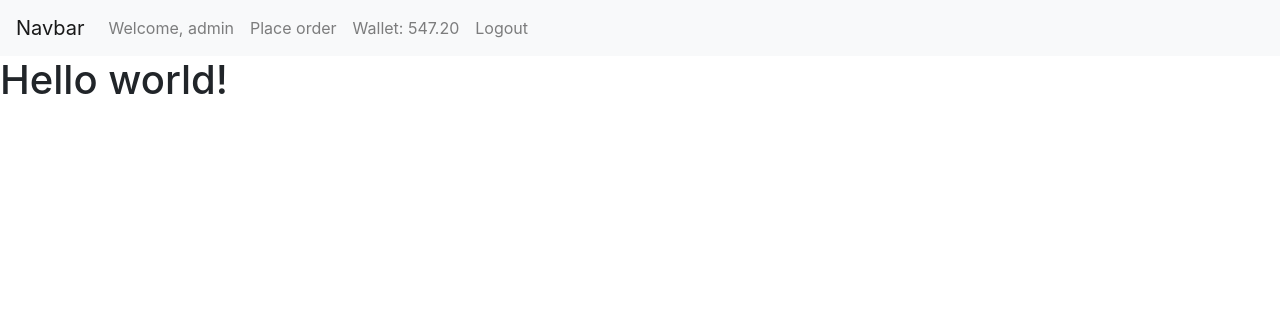
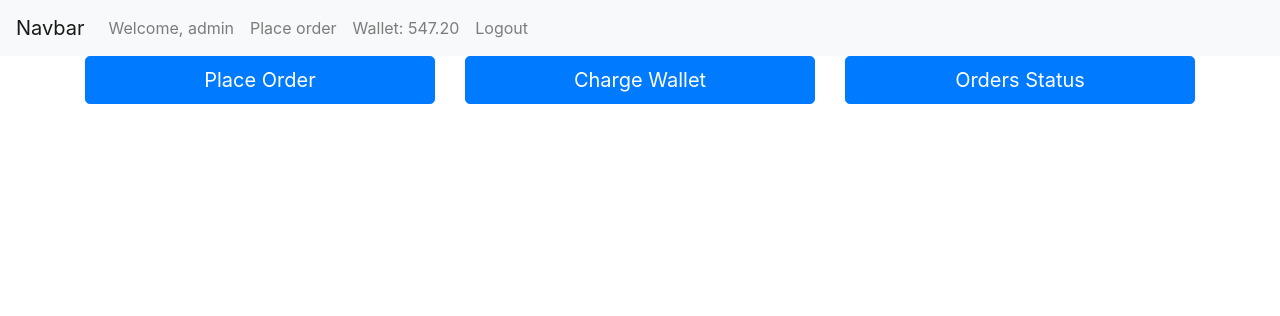
Before and after one commit to demono10000/Projekt-sklep, a Django app: page / in a window 1280 px wide. Shown: the top 316 px of the page. Run offline with Django 4.2, Linux system fonts and the light colour scheme; a user stored in the database is signed in; data comes from the database, SQL or seed files in the repository; both versions use the stored data as it was after the commit; some libraries are stand-ins or nearby versions.

Commit message:
Added site with user orders and order details

```diff
--- a/main/templates/main/home.html
+++ b/main/templates/main/home.html
@@ -1,7 +1,19 @@
 {% extends 'main/header.html' %}
 
   {% block content %}
-  <!--CTA-->
-  <h1>Hello world!</h1>
-
+  {% if user.is_authenticated %}
+    <div class="container">
+        <div class="row">
+            <div class="col-md-4">
+                <a href="/order" class="btn btn-primary btn-lg btn-block">Place Order</a>
+            </div>
+            <div class="col-md-4">
+                <a href="/wallet" class="btn btn-primary btn-lg btn-block">Charge Wallet</a>
+            </div>
+            <div class="col-md-4">
+                <a href="/orders" class="btn btn-primary btn-lg btn-block">Orders Status</a>
+            </div>
+        </div>
+    </div>
+  {% endif %}
   {% endblock %}
--- a/main/urls.py
+++ b/main/urls.py
@@ -12,4 +12,6 @@ urlpatterns = [
     path('order/', views.order_request, name='order'),
     path('confirm/', views.order_confirm, name='confirm'),
     path('wallet/', views.charge_wallet_request, name='wallet'),
+    path('orders/', views.check_order_status_request, name='ordersStatus'),
+    path('orderInfo/<int:order_id>/', views.order_details_request, name='orderDetails'),
 ]
--- a/main/views.py
+++ b/main/views.py
@@ -146,3 +146,26 @@ def charge_wallet_request(request):
     form = ChargeWalletForm(request.user)
     return render(request=request,
                   template_name="main/chargeWallet.html", context={"form": form})
+
+
+def check_order_status_request(request):
+    if not request.user.is_authenticated:
+        messages.error(request, "You must be logged in to check your orders.")
+        return redirect("main:login")
+    orders = Order.objects.filter(user=request.user, paid=True).order_by('-paidDate')
+    return render(request=request,
+                  template_name="main/myOrder.html", context={"orders": orders})
+
+
+def order_details_request(request, order_id):
+    if not request.user.is_authenticated:
+        messages.error(request, "You must be logged in to check your orders.")
+        return redirect("main:login")
+    # get order id from url
+    order = Order.objects.filter(user=request.user, paid=True, id=order_id)
+    if order is None:
+        messages.error(request, "Invalid order.")
+        return redirect("main:my_orders")
+    order = order.first()
+    return render(request=request,
+                  template_name="main/orderInfo.html", context={"order": order})
```
Also changed, not shown: main/templates/main/myOrder.html (added, +33 -0 lines), main/templates/main/orderInfo.html (added, +21 -0 lines), db.sqlite3.
